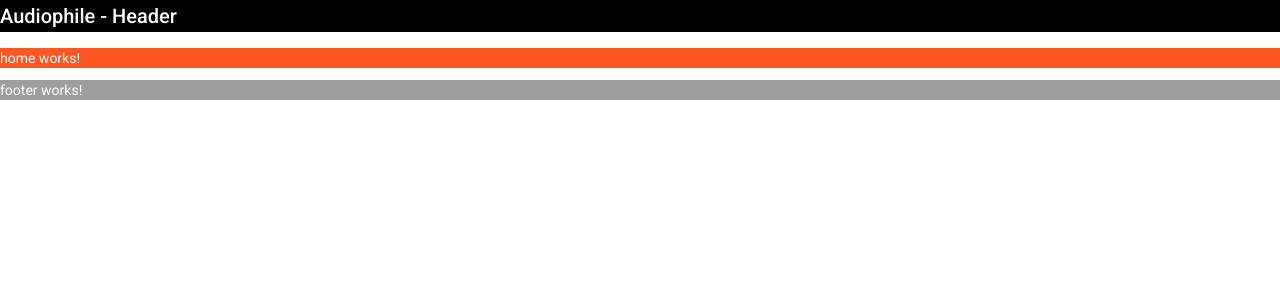
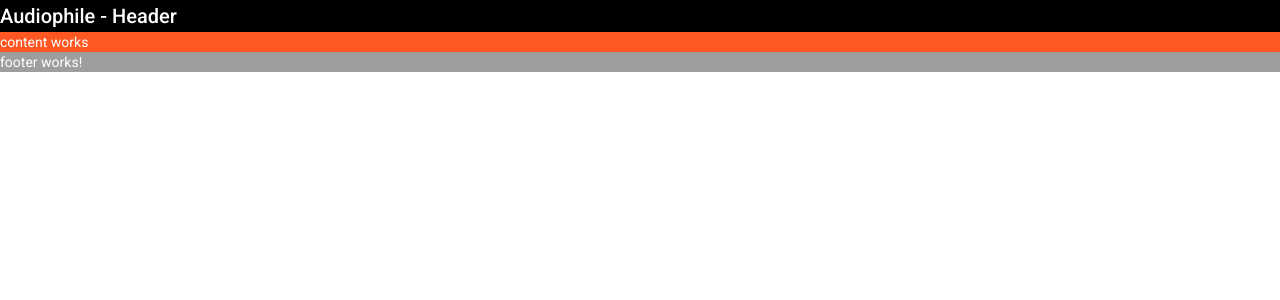
Before and after one commit to moof44/audiophile-e-commerce, an Angular app: page / in a window 1280 px wide. Shown: the top 300 px of the page. Built offline with nearby package versions, Linux system fonts and the light colour scheme.

Commit message:
Corrected margin gap between components

```diff
--- a/src/app/features/layout/header/header.component.scss
+++ b/src/app/features/layout/header/header.component.scss
@@ -2,4 +2,8 @@
 .header-container {
   background-color: #000000;
   color: white;
+
+  h2 {
+    margin: auto;
+  }
 }
--- a/src/app/features/pages/home/home.component.html
+++ b/src/app/features/pages/home/home.component.html
@@ -1,4 +1,4 @@
 <!--Color not yet final... see css-->
 <div class="home-container">
-  <p>home works!</p>
+  <p>content works</p>
 </div>
--- a/src/app/features/pages/home/home.component.scss
+++ b/src/app/features/pages/home/home.component.scss
@@ -3,4 +3,8 @@
   background-color: #ff5722;
   color: white;
   margin: auto;
+
+  p {
+    margin: auto;
+  }
 }
```
